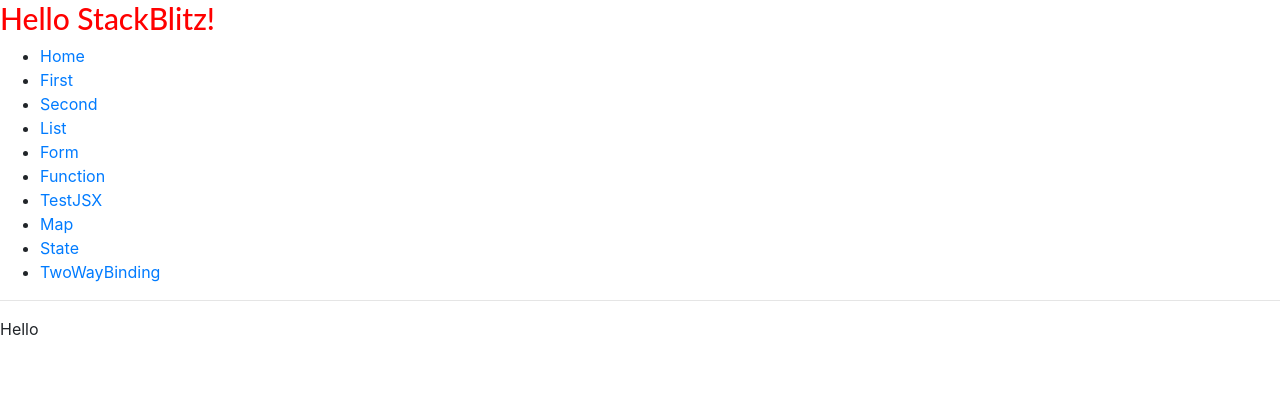
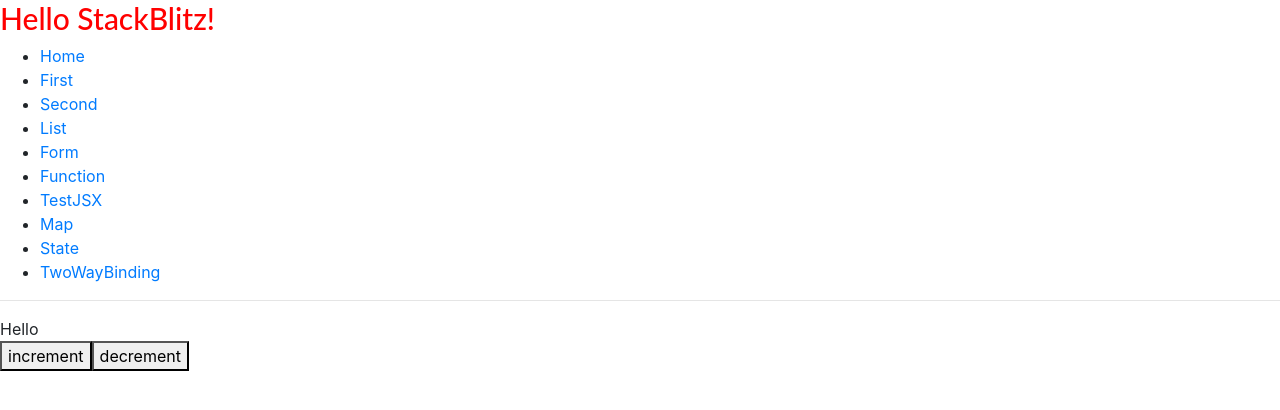
Before and after one commit to muthukumarathithan/muthukumarathithan-react-task, a React (Create React App) app: page / in a window 1280 px wide. Shown: the top 410 px of the page. Built offline with nearby package versions, Linux system fonts and the light colour scheme.

Commit message:
3 files modified, 2 added

```diff
--- a/package.json
+++ b/package.json
@@ -10,7 +10,9 @@
     "popper.js": "^1.16.1",
     "react": "17.0.2",
     "react-dom": "17.0.2",
-    "react-router-dom": "^5.2.0"
+    "react-redux": "^7.2.3",
+    "react-router-dom": "^5.2.0",
+    "redux": "^4.0.5"
   },
   "scripts": {
     "start": "react-scripts start",
--- /dev/null
+++ b/src/ActionType.js
@@ -0,0 +1,2 @@
+export const COUNTER_INCREMENT = "counter/increment";
+export const COUNTER_DECREMENT = "counter/decrement";
--- a/src/App.js
+++ b/src/App.js
@@ -9,8 +9,19 @@ import TestJSX from "./TestJSX";
 import Map from "./Map";
 import State from "./State";
 import Twowaybinding from "./Twowaybinding";
+import store from "./store";
+import { COUNTER_INCREMENT, COUNTER_DECREMENT } from "./ActionType";
 
 class App extends Component {
+  increment = () => {
+    store.dispatch({ type: COUNTER_INCREMENT });
+    console.log(store.getState().count);
+  };
+  decrement = () => {
+    store.dispatch({ type: COUNTER_DECREMENT });
+    console.log(store.getState().count);
+  };
+
   render() {
     let myStyle = {
       fontSize: 30,
@@ -18,6 +29,7 @@ class App extends Component {
       fontStyle: "Courier"
     };
     let i = 5;
+
     return (
       <Router>
         <div>
@@ -88,6 +100,12 @@ class App extends Component {
               <Twowaybinding />
             </Route>
           </Switch>
+          <button type="button" onClick={this.increment}>
+            increment
+          </button>
+          <button type="button" onClick={this.decrement}>
+            decrement
+          </button>
         </div>
       </Router>
     );
--- a/src/index.js
+++ b/src/index.js
@@ -3,5 +3,12 @@ import ReactDOM from "react-dom";
 import "bootstrap/dist/css/bootstrap.min.css";
 
 import App from "./App";
+import { Provider } from "react-redux";
+import store from "./store";
 
-ReactDOM.render(<App />, document.getElementById("root"));
+ReactDOM.render(
+  <Provider store={store}>
+    <App />
+  </Provider>,
+  document.getElementById("root")
+);
--- /dev/null
+++ b/src/store.js
@@ -0,0 +1,30 @@
+import * as redux from "redux";
+import { COUNTER_INCREMENT, COUNTER_DECREMENT } from "./ActionType";
+const initialState = {
+  count: 0
+};
+
+const reducer = (state = initialState, action) => {
+  switch (action.type) {
+    case COUNTER_INCREMENT: {
+      return {
+        ...state,
+        count: state.count + 1
+      };
+    }
+    case COUNTER_DECREMENT: {
+      return {
+        ...state,
+        count: state.count - 1
+      };
+    }
+    default: {
+      return state;
+    }
+  }
+};
+const store = redux.createStore(reducer);
+
+store.getState();
+
+export default store;
```
